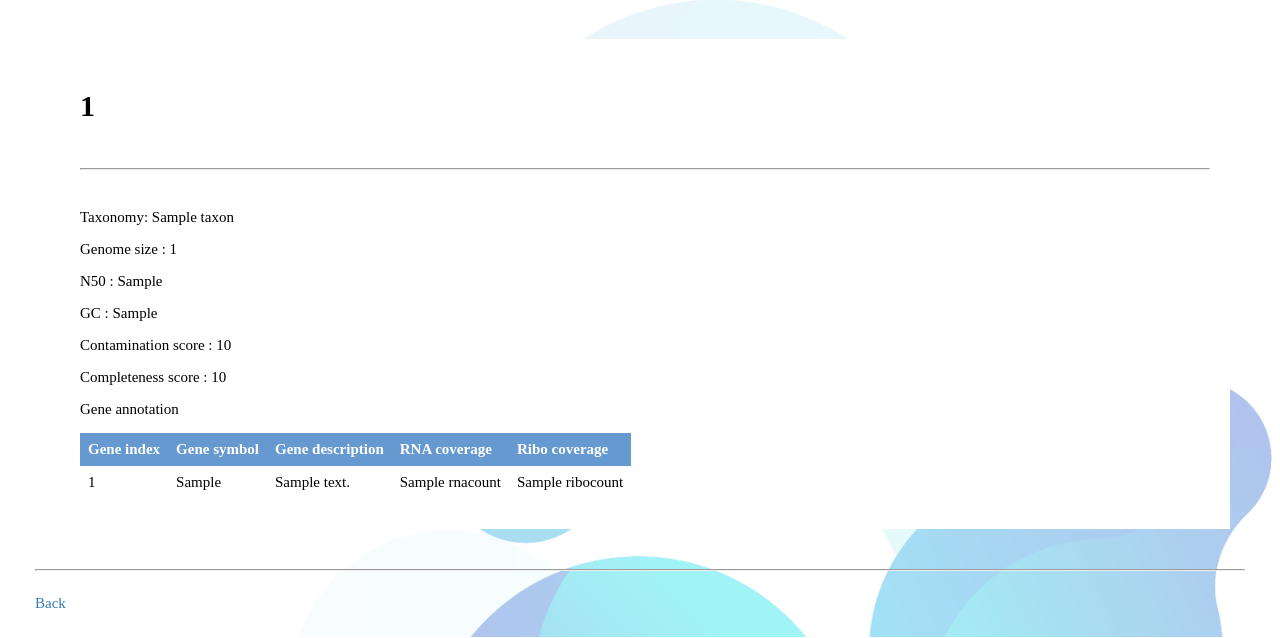
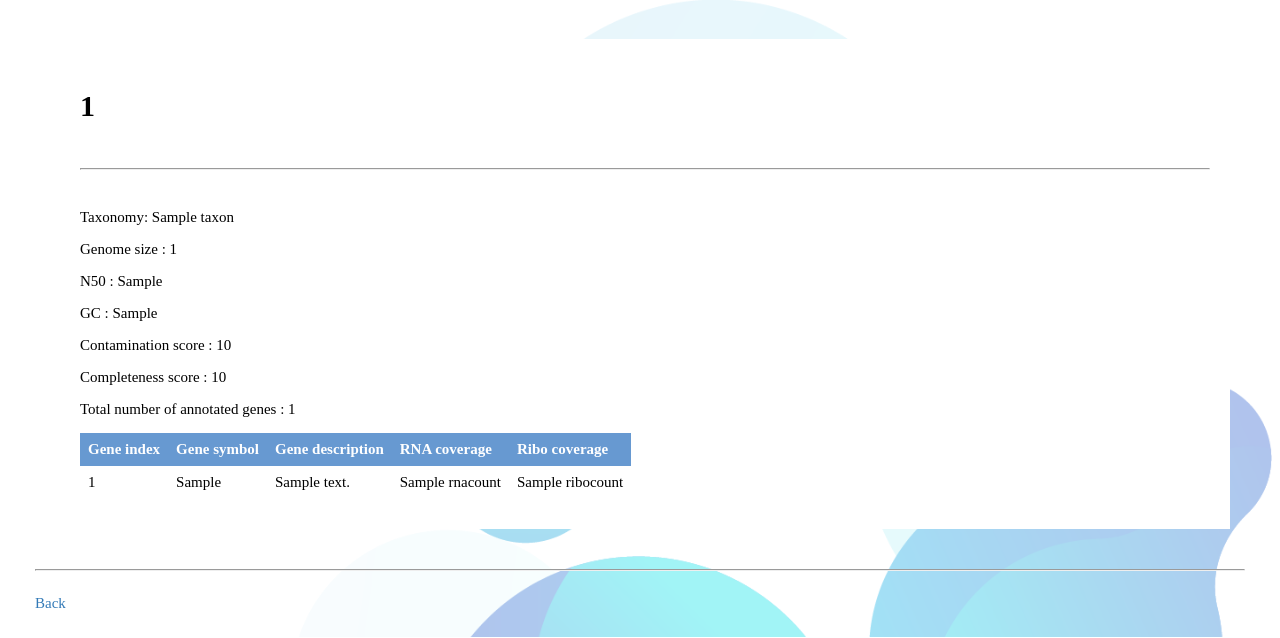
Before and after one commit to sujin9819/django_web, a Django app: template blog/templates/blog/MAG_detail.html in a window 1280 px wide. Shown: the part 133-771 px from the top of the page. Run offline with Django 3.2, Linux system fonts and the light colour scheme; the template is opened without the code that fills it: most values are stand-ins (such as "Sample title", 1, 10 or a date in 2020).

Commit message:
edit 2023.11.01 edit genome_view and model

```diff
--- a/blog/templates/blog/MAG_detail.html
+++ b/blog/templates/blog/MAG_detail.html
@@ -9,7 +9,7 @@
     <p>GC : {{MAGdetail.GC}} </p>
     <p>Contamination score : {{MAGdetail.Contamination_score}}</p>
     <p>Completeness score : {{MAGdetail.Completeness_score}}</p>
-    <p id="gene">Gene annotation </p>
+    <p id="gene">Total number of annotated genes : {{gene_count}} </p>
     <table class="table table-bordered">
       <thead>
         <tr>
--- a/blog/views.py
+++ b/blog/views.py
@@ -28,6 +28,7 @@ def Genome(request):
 def MAG_detail(request, pk):
     MAGdetail = MAGdata.objects.get(pk=pk)
     genes = GeneData.objects.filter(MAG=MAGdetail.pk)
+    gene_count = genes.count()
     page = request.GET.get('page',1)
     paginator = Paginator(genes, 15)
     try:
@@ -36,7 +37,7 @@ def MAG_detail(request, pk):
         lines = paginator.page(1)
     except EmptyPage:
         lines = paginator.page(paginator.num_pages)
-    return render(request, 'blog/MAG_detail.html', {'MAGdetail': MAGdetail,'genes':lines})
+    return render(request, 'blog/MAG_detail.html', {'MAGdetail': MAGdetail,'genes':lines,'gene_count':gene_count})
 
 def Samples(request):
     sampledatas = sample.objects.all().order_by('sample_ID')
```
